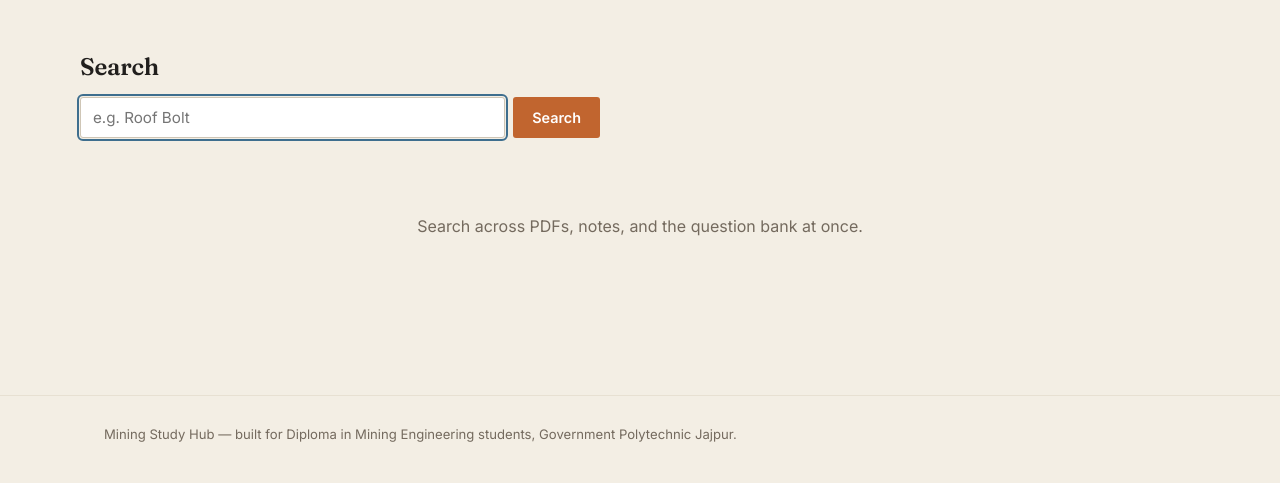
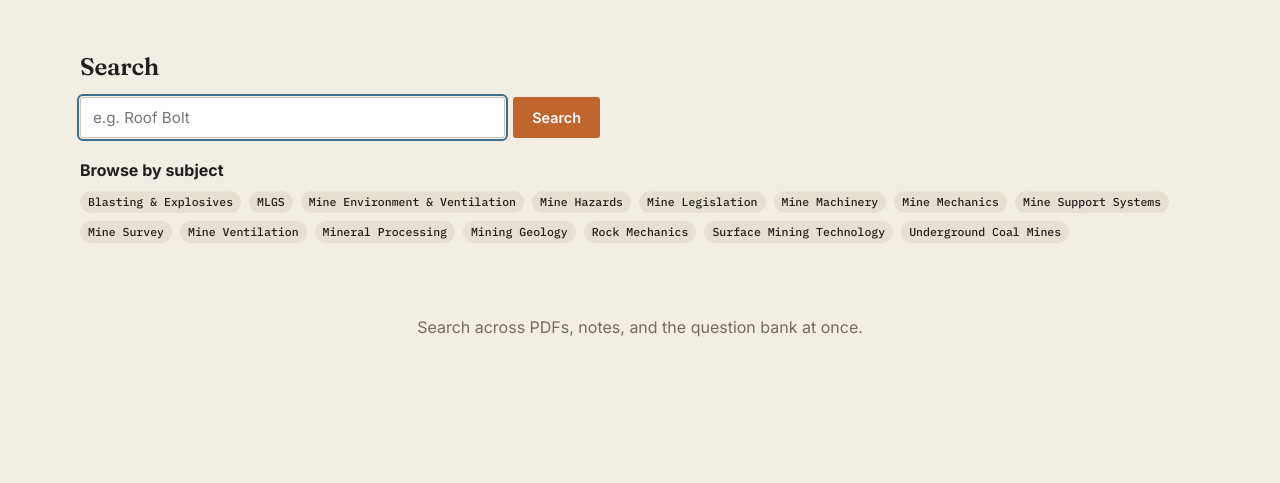
Before and after one commit to ashokpandaashok6-gif/mining-study-hub, a Flask app: page /search in a window 1280 px wide. Shown: the part 67-550 px from the top of the page. Run offline with Flask 3, Linux system fonts and the light colour scheme; data comes from the database, SQL or seed files in the repository.

```diff
--- a/app.py
+++ b/app.py
@@ -1,10 +1,29 @@
 import os
+import cloudinary
 from flask import Flask
 from flask_login import LoginManager
 
 from config import Config
 from extensions import db, login_manager, csrf
-from models import User
+from models import User, Subject
+
+DEFAULT_SUBJECTS = [
+    "Mine Survey",
+    "Mine Ventilation",
+    "Mine Machinery",
+    "Mining Geology",
+    "Rock Mechanics",
+    "Mine Environment & Ventilation",
+    "Mineral Processing",
+    "Mine Legislation",
+    "Blasting & Explosives",
+    "Mine Support Systems",
+    "MLGS",
+    "Mine Hazards",
+    "Surface Mining Technology",
+    "Underground Coal Mines",
+    "Mine Mechanics",
+]
 
 
 def create_app():
@@ -13,6 +32,14 @@ def create_app():
 
     os.makedirs(app.config["PDF_UPLOAD_FOLDER"], exist_ok=True)
     os.makedirs(app.config["IMAGE_UPLOAD_FOLDER"], exist_ok=True)
+
+    if app.config.get("CLOUDINARY_CLOUD_NAME") and app.config.get("CLOUDINARY_API_KEY") and app.config.get("CLOUDINARY_API_SECRET"):
+        cloudinary.config(
+            cloud_name=app.config["CLOUDINARY_CLOUD_NAME"],
+            api_key=app.config["CLOUDINARY_API_KEY"],
+            api_secret=app.config["CLOUDINARY_API_SECRET"],
+            secure=True,
+        )
 
     db.init_app(app)
     login_manager.init_app(app)
@@ -42,6 +69,10 @@ def create_app():
 
     with app.app_context():
         db.create_all()
+        if Subject.query.count() == 0:
+            for name in DEFAULT_SUBJECTS:
+                db.session.add(Subject(name=name))
+            db.session.commit()
 
     return app
 
--- a/config.py
+++ b/config.py
@@ -18,6 +18,11 @@ class Config:
     MAX_CONTENT_LENGTH = int(os.environ.get("MAX_UPLOAD_MB", 20)) * 1024 * 1024
     ALLOWED_PDF_EXTENSIONS = {"pdf"}
 
+    CLOUDINARY_CLOUD_NAME = os.environ.get("CLOUDINARY_CLOUD_NAME", "")
+    CLOUDINARY_API_KEY = os.environ.get("CLOUDINARY_API_KEY", "")
+    CLOUDINARY_API_SECRET = os.environ.get("CLOUDINARY_API_SECRET", "")
+    CLOUDINARY_FOLDER = os.environ.get("CLOUDINARY_FOLDER", "mining-study-hub/pdfs")
+
     # AI Assistant provider — "anthropic", "groq", or "gemini"
     AI_PROVIDER = os.environ.get("AI_PROVIDER", "anthropic")
     AI_API_KEY = os.environ.get("AI_API_KEY", "")
--- a/routes/search.py
+++ b/routes/search.py
@@ -1,6 +1,6 @@
 from flask import Blueprint, render_template, request
 
-from models import PDF, Note, Question
+from models import PDF, Note, Question, Subject
 
 bp = Blueprint("search", __name__)
 
@@ -21,5 +21,6 @@ def search():
             Question.approved == True,
         ).all()
 
+    subjects = Subject.query.order_by(Subject.name).all()
     total = len(results["pdfs"]) + len(results["notes"]) + len(results["questions"])
-    return render_template("search.html", term=term, results=results, total=total)
+    return render_template("search.html", term=term, results=results, total=total, subjects=subjects)
--- a/templates/search.html
+++ b/templates/search.html
@@ -3,10 +3,21 @@
 {% block content %}
 <div class="section shell">
   <h2>Search</h2>
-  <form method="GET" class="search-box" style="max-width:520px; margin-bottom:28px;">
+  <form method="GET" class="search-box" style="max-width:520px; margin-bottom:20px;">
     <input type="text" name="q" value="{{ term }}" placeholder="e.g. Roof Bolt" autofocus>
     <button type="submit" class="btn btn-primary">Search</button>
   </form>
+
+  {% if subjects %}
+    <div style="margin-bottom:24px;">
+      <strong>Browse by subject</strong>
+      <div style="display:flex; flex-wrap:wrap; gap:8px; margin-top:8px;">
+        {% for subject in subjects %}
+          <a href="{{ url_for('pdfs.list_pdfs', subject=subject.id) }}" class="tag mono">{{ subject.name }}</a>
+        {% endfor %}
+      </div>
+    </div>
+  {% endif %}
 
   {% if term %}
     <p class="item-meta">{{ total }} result{{ 's' if total != 1 else '' }} for "{{ term }}"</p>
```
Also changed, not shown: routes/pdfs.py (+49 -5 lines).
